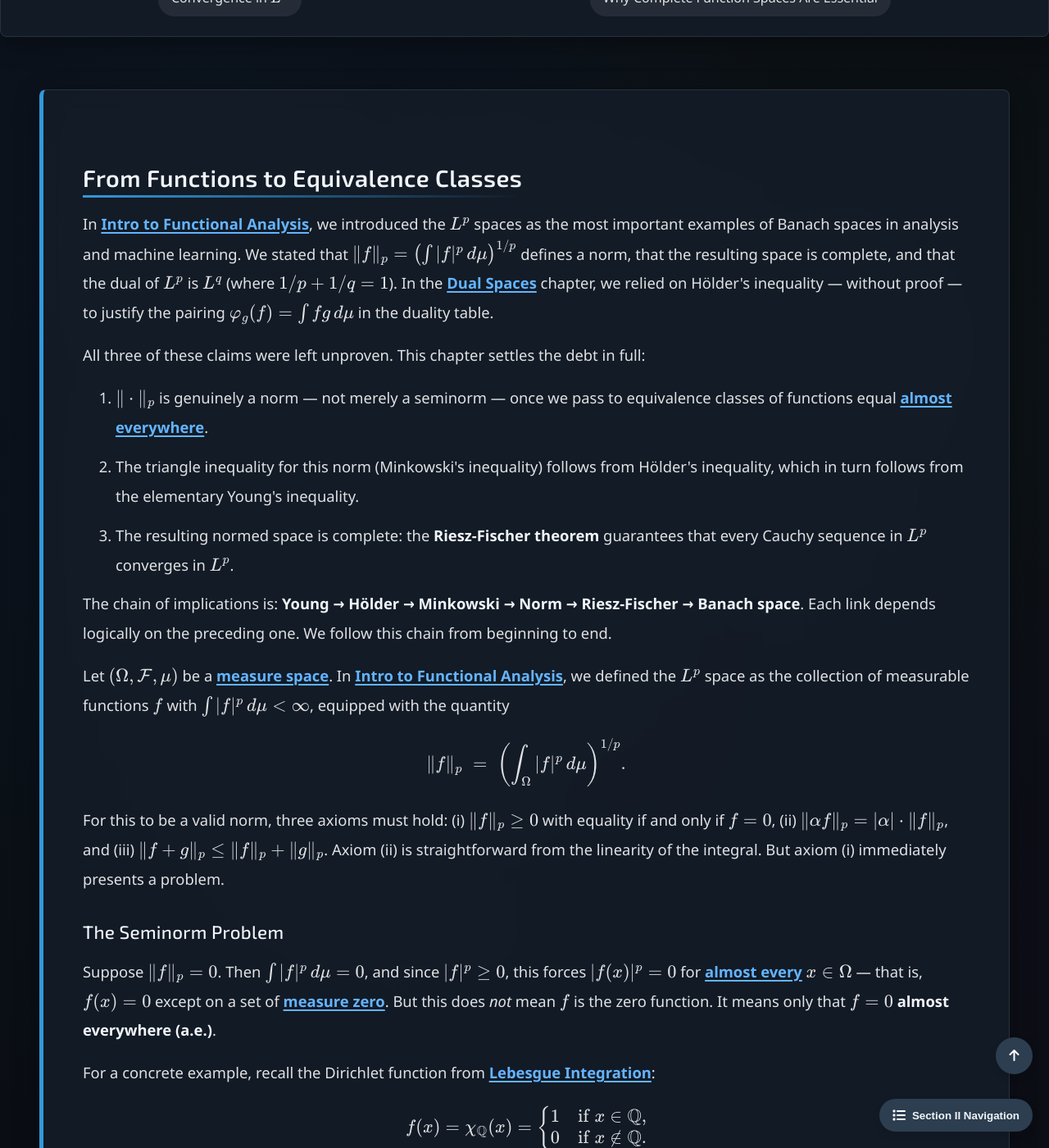
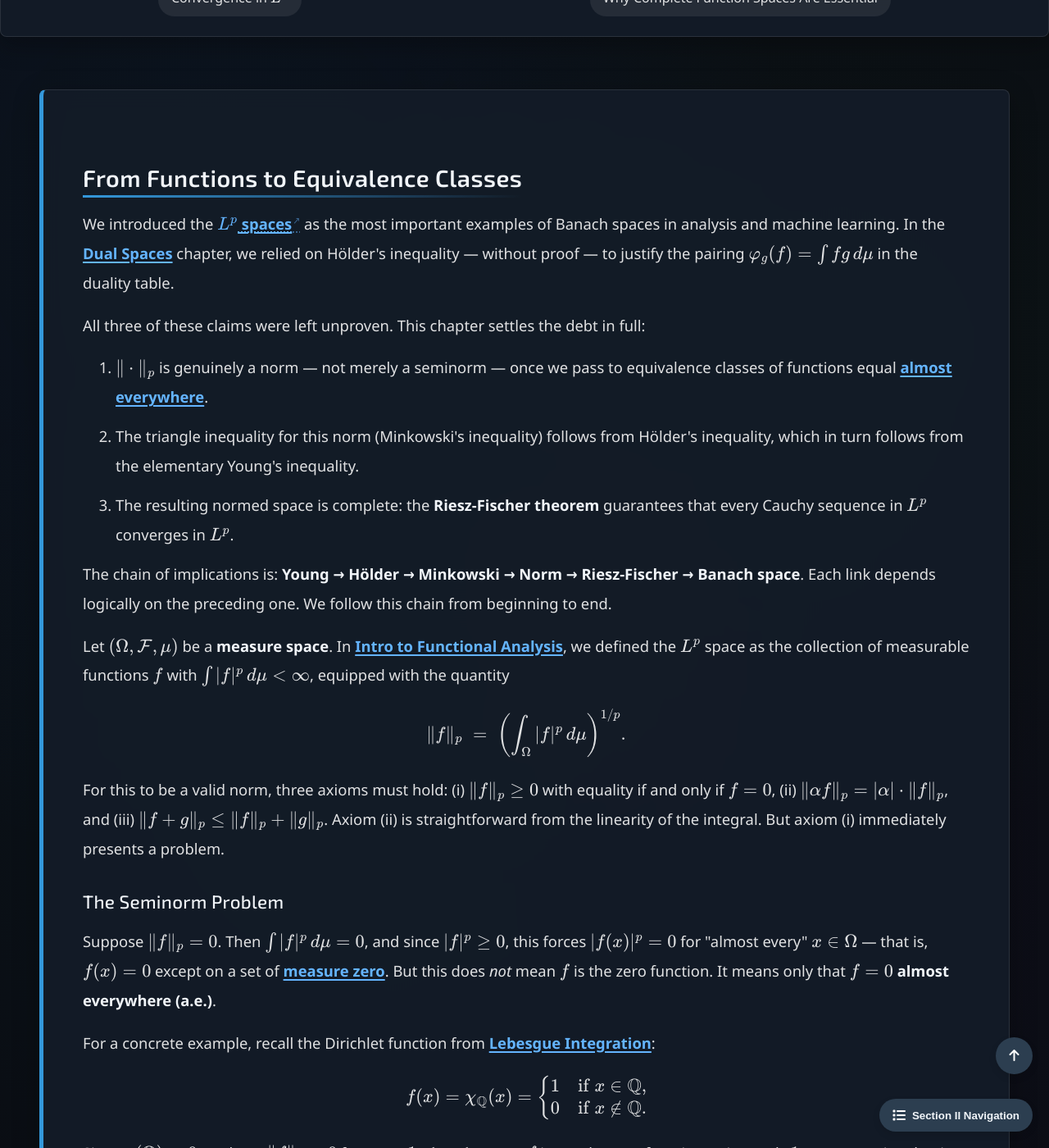
Before and after one commit to Yusukey01/yusukey01.github.io, a Jekyll site: the page built from Mathematics/Calculus/lp_spaces.html, in a window 1280 px wide and 1400 px high, scrolled down 582 px. Shown: the whole window at 82% size. Built offline with Jekyll 4.4.1, drawn with Linux system fonts in a browser that asks for light colours; some of the changed text lies outside the part shown.

Commit message:
added reference link system in calc-30

```diff
--- a/Mathematics/Calculus/fourier_series.html
+++ b/Mathematics/Calculus/fourier_series.html
@@ -531,7 +531,7 @@ uses_python: false
                     For real numbers, this reduces to the ordinary absolute value.</em>
                 </p>
 
-                <div class="theorem">
+                <div class="theorem" id="T-Parseval's_Identity">
                     <span class="theorem-title">Theorem: Parseval's Identity</span>
                     <p>
                         <strong>Parseval's identity</strong> relates the total energy
--- a/Mathematics/Calculus/fourier_transform.html
+++ b/Mathematics/Calculus/fourier_transform.html
@@ -178,7 +178,7 @@ uses_python: true
                     </p>
                 </div>
 
-                <div class="theorem">
+                <div class="theorem" id="T-Plancherel's">
                     <span class="theorem-title">Theorem: Plancherel's Theorem</span>
                     <p>
                         For \(f, g \in L^2(\mathbb{R})\):
--- a/Mathematics/Calculus/intro_analysis.html
+++ b/Mathematics/Calculus/intro_analysis.html
@@ -130,7 +130,7 @@ uses_python: false
                     Thanks to the rigorous foundation of <strong>Lebesgue integration</strong>, these spaces of functions are guaranteed to be complete.
                 </p>
 
-                <div class="theorem">
+                <div class="theorem" id="D-L^p_spaces">
                     <span class="theorem-title">Definition: \(L^p\) Spaces</span>
                     <p>
                         For \(1 \leq p < \infty\), the space \(L^p\) consists of all measurable functions \(f\) for which the Lebesgue integral of
--- a/Mathematics/Calculus/lp_spaces.html
+++ b/Mathematics/Calculus/lp_spaces.html
@@ -33,12 +33,9 @@ noindex: true
                 <h2>From Functions to Equivalence Classes</h2>
 
                  <p>
-                    In <a href="intro_analysis.html"><strong>Intro to Functional Analysis</strong></a>,
-                    we introduced the \(L^p\) spaces as the most important examples of Banach spaces in
-                    analysis and machine learning. We stated that \(\|f\|_p = \bigl(\int |f|^p \, d\mu\bigr)^{1/p}\)
-                    defines a norm, that the resulting space is complete, and that the dual of \(L^p\) is \(L^q\)
-                    (where \(1/p + 1/q = 1\)). In the
-                    <a href="dual_spaces.html#dual-space"><strong>Dual Spaces</strong></a> chapter,
+                    We introduced the <a href="intro_analysis.html#D-L^p_spaces" class="ref-link"><strong>\(L^p\) spaces</strong></a>
+                    as the most important examples of Banach spaces in analysis and machine learning.
+                    In the <a href="dual_spaces.html#dual-space"><strong>Dual Spaces</strong></a> chapter,
                     we relied on Hölder's inequality — without proof — to justify the pairing
                     \(\varphi_g(f) = \int fg \, d\mu\) in the duality table.
                 </p>
@@ -63,8 +60,7 @@ noindex: true
                 </p>
 
                 <p>
-                    Let \((\Omega, \mathcal{F}, \mu)\) be a
-                    <a href="measure.html#pm"><strong>measure space</strong></a>.
+                    Let \((\Omega, \mathcal{F}, \mu)\) be a <strong>measure space</strong>.
                     In <a href="intro_analysis.html#banach"><strong>Intro to Functional Analysis</strong></a>,
                     we defined the \(L^p\) space as the collection of measurable functions \(f\) with
                     \(\int |f|^p \, d\mu < \infty\), equipped with the quantity
@@ -83,17 +79,15 @@ noindex: true
 
                 <p>
                     Suppose \(\|f\|_p = 0\). Then \(\int |f|^p \, d\mu = 0\), and since \(|f|^p \geq 0\),
-                    this forces \(|f(x)|^p = 0\) for
-                    <a href="lebesgue.html#c_f"><strong>almost every</strong></a> \(x \in \Omega\) — that is,
-                    \(f(x) = 0\) except on a set of
-                    <a href="measure.html#leb"><strong>measure zero</strong></a>.
+                    this forces \(|f(x)|^p = 0\) for "almost every" \(x \in \Omega\) — that is,
+                    \(f(x) = 0\) except on a set of <a href="measure.html#leb"><strong>measure zero</strong></a>.
                     But this does <em>not</em> mean \(f\) is the zero function. It means only that \(f = 0\)
                     <strong>almost everywhere (a.e.)</strong>.
                 </p>
 
                 <p>
                     For a concrete example, recall the Dirichlet function from
-                    <a href="lebesgue.html#c_f"><strong>Lebesgue Integration</strong></a>:
+                    <a href="lebesgue.html#fnm"><strong>Lebesgue Integration</strong></a>:
                     \[
                     f(x) = \chi_{\mathbb{Q}}(x) =
                     \begin{cases}
@@ -572,11 +566,9 @@ noindex: true
 
                 <p>
                     The following three theorems govern the interchange of limits and integrals.
-                    They were introduced conceptually in
-                    <a href="lebesgue.html#gm"><strong>Lebesgue Integration</strong></a>;
+                    They were introduced conceptually in <a href="lebesgue.html#gm"><strong>Lebesgue Integration</strong></a>;
                     we now state them in the precise form needed for the completeness proof.
-                    All functions below are measurable on a measure space
-                    \((\Omega, \mathcal{F}, \mu)\).
+                    All functions below are measurable on a measure space \((\Omega, \mathcal{F}, \mu)\).
                 </p>
 
                 <div class="theorem" id="T-mct">
@@ -1087,7 +1079,7 @@ noindex: true
                         \|f\|_2^2 \;=\; \int_{-\infty}^{\infty} |f(t)|^2 \, dt \;<\; \infty.
                         \]
                         The space of finite-energy signals is exactly \(L^2(\mathbb{R})\).
-                        <a href="fourier_transform.html#properties"><strong>Plancherel's theorem</strong></a>
+                        <a href="fourier_transform.html#T-Plancherel's" class="ref-link"><strong>Plancherel's theorem</strong></a>
                         states that the Fourier transform preserves this energy:
                         \[
                         \|f\|_{L^2}^2 \;=\; \frac{1}{2\pi}\|\hat{f}\|_{L^2}^2.
@@ -1098,14 +1090,12 @@ noindex: true
                     </p>
                     <p>
                         But unitarity is only meaningful if the space is <em>complete</em>.
-                        If \(L^2\) had "holes," the Fourier transform of a finite-energy signal might
-                        land outside the space — there would be frequency representations that
-                        correspond to no legitimate time-domain signal, or vice versa. Completeness
-                        ensures that the Fourier transform is a bijection on \(L^2\), that every
-                        finite-energy spectrum reconstructs a finite-energy signal, and that
-                        <a href="fourier_series.html#parseval"><strong>Parseval's identity</strong></a>
-                        holds with exact equality. The entire mathematical framework of spectral
-                        analysis rests on the Riesz-Fischer theorem.
+                        If \(L^2\) had "holes," the Fourier transform of a finite-energy signal might land outside the space — there would
+                        be frequency representations that correspond to no legitimate time-domain signal, or vice versa. Completeness
+                        ensures that the Fourier transform is a bijection on \(L^2\), that every finite-energy spectrum reconstructs a
+                        finite-energy signal, and that
+                        <a href="fourier_series.html#T-Parseval's_Identity" class="ref-link"><strong>Parseval's identity</strong></a>
+                        holds with exact equality. The entire mathematical framework of spectral analysis rests on the Riesz-Fischer theorem.
                     </p>
                 </div>
 
@@ -1127,16 +1117,12 @@ noindex: true
                         probability is conserved under time evolution.
                     </p>
                     <p>
-                        If \(L^2\) were not complete, the time evolution of a quantum state
-                        could converge to a limit that is <em>not</em> a valid wave function —
-                        it would have infinite energy or fail to be square-integrable, making
-                        the probability interpretation collapse. Completeness guarantees that
-                        unitary evolution stays within the space of physical states, and that
-                        the spectral decomposition of observables (the
-                        <a href="spectral_theory.html#spectral-theorem"><strong>spectral theorem</strong></a>)
-                        produces well-defined measurement outcomes. In this sense, the Riesz-Fischer
-                        theorem is not merely a mathematical convenience — it is a precondition
-                        for the logical consistency of quantum theory.
+                        If \(L^2\) were not complete, the time evolution of a quantum state could converge to a limit that is <em>not</em>
+                        a valid wave function — it would have infinite energy or fail to be square-integrable, making the probability interpretation
+                        collapse. Completeness guarantees that unitary evolution stays within the space of physical states, and that the spectral
+                        decomposition of observables (the <a href="spectral_theory.html#T-spectral_theorem_csa_operators"><strong>spectral theorem</strong></a>)
+                        produces well-defined measurement outcomes. In this sense, the Riesz-Fischer theorem is not merely a mathematical convenience
+                        — it is a precondition for the logical consistency of quantum theory.
                     </p>
                 </div>
 
@@ -1152,8 +1138,7 @@ noindex: true
                 </p>
 
                 <p>
-                    In <a href="completeness.html"><strong>Completeness</strong></a>, we described
-                    a complete metric space as one "without holes." Here we see what that metaphor
+                    we described a complete metric space as one "without holes." Here we see what that metaphor
                     means concretely for function spaces: a "hole" in \(L^p\) would be a sequence of
                     perfectly legitimate functions — each with finite \(p\)-th integral — whose limit
                     escapes to something infinite, undefined, or physically meaningless. The
@@ -1189,21 +1174,16 @@ noindex: true
                         on \(L^2\).
                     </li>
                     <li>
-                        <strong>Measure-theoretic probability</strong> will reinterpret the
-                        convergence theorems (MCT, DCT, Fatou) and the \(L^p\) hierarchy in
-                        the language of random variables and expectations, closing the gap between
-                        the measure-theoretic foundations of
-                        <a href="measure.html"><strong>Measure Theory</strong></a> /
-                        <a href="lebesgue.html"><strong>Lebesgue Integration</strong></a> and the
-                        probabilistic reasoning used throughout Section III.
+                        <a href="../Probability/measure_probability.html"><strong>Measure-theoretic probability</strong></a> will reinterpret the
+                        convergence theorems (MCT, DCT, Fatou) and the \(L^p\) hierarchy in the language of random variables and expectations, closing
+                        the gap between the measure-theoretic foundations of <a href="measure.html"><strong>Measure Theory</strong></a> /
+                        <a href="lebesgue.html"><strong>Lebesgue Integration</strong></a> and the probabilistic reasoning used throughout Section III.
                     </li>
                 </ul>
 
                 <p>
-                    Both paths build directly on the completeness of \(L^p\) proven here — the first
-                    by specializing to the richest structure (\(L^2\) as a Hilbert space), the second
-                    by specializing to the richest interpretation (\(L^p\) of random variables on a
-                    probability space).
+                    Both paths build directly on the completeness of \(L^p\) proven here — the first by specializing to the richest structure (\(L^2\) as a
+                    Hilbert space), the second by specializing to the richest interpretation (\(L^p\) of random variables on a probability space).
                 </p>
 
             </section>
@@ -1212,5 +1192,6 @@ noindex: true
         </div>
 
         <script src="/js/main.js"></script>
+        <script src="/js/ref-preview.js"></script>
     </body>
 </html>
--- a/Mathematics/Calculus/measure.html
+++ b/Mathematics/Calculus/measure.html
@@ -396,7 +396,7 @@ uses_python: false
                 <p>
                     <em>Mathematical Detail:</em> Strictly speaking, the measure constructed on the Borel \(\sigma\)-algebra \(\mathcal{B}\) is called the <strong>Borel measure</strong>.
                     The <strong>Lebesgue measure</strong> is typically defined on a slightly larger \(\sigma\)-algebra called the <strong>Lebesgue \(\sigma\)-algebra</strong>,
-                    which is the "completion" of \(\mathcal{B}\). This completion ensures that any subset of a set with measure zero is also measurable (and has measure zero).
+                    which is the "completion" of \(\mathcal{B}\). This completion ensures that any subset of a set with measure zero is also measurable (and has <strong>measure zero</strong>).
                     For most practical applications in CS and statistics, this distinction is subtle, but it is fundamental in analysis.
                 </p>
 
--- a/Mathematics/Calculus/spectral_theory.html
+++ b/Mathematics/Calculus/spectral_theory.html
@@ -430,7 +430,7 @@ uses_python: false
                     <a href="../Linear_algebra/symmetry.html#sym"><strong>Spectral Theorem for Symmetric Matrices</strong></a>.
                 </p>
 
-                <div class="theorem">
+                <div class="theorem" id="T-spectral_theorem_csa_operators">
                     <span class="theorem-title">Theorem: Spectral Theorem (Compact Self-Adjoint Operators)</span>
                     <p>
                         Let \(\mathcal{H}\) be a separable Hilbert space and
@@ -580,9 +580,6 @@ uses_python: false
             </section>
 
 
-            <!-- ═══════════════════════════════════════════════════════════════ -->
-            <!-- SECTION 5: Functional PCA & The Path to Kernels                -->
-            <!-- ═══════════════════════════════════════════════════════════════ -->
             <section id="applications" class="section-content">
                 <h2>Functional PCA & The Path to Kernels</h2>
 
```
Also changed, not shown: data/previews.json (+16 -0 lines).
